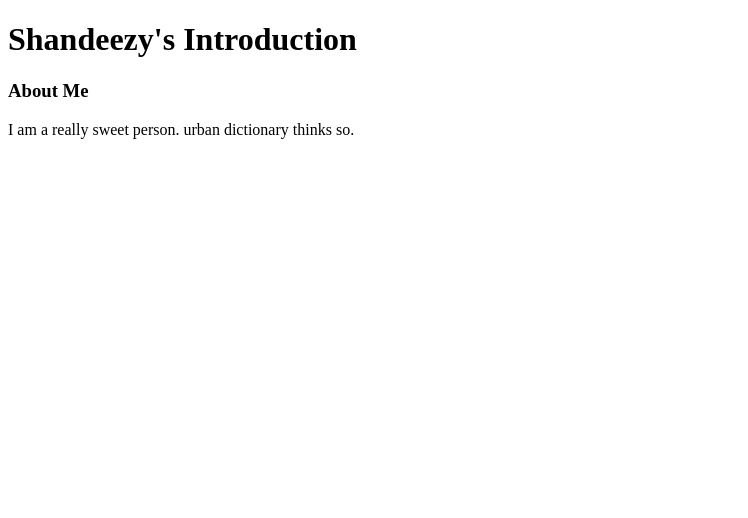
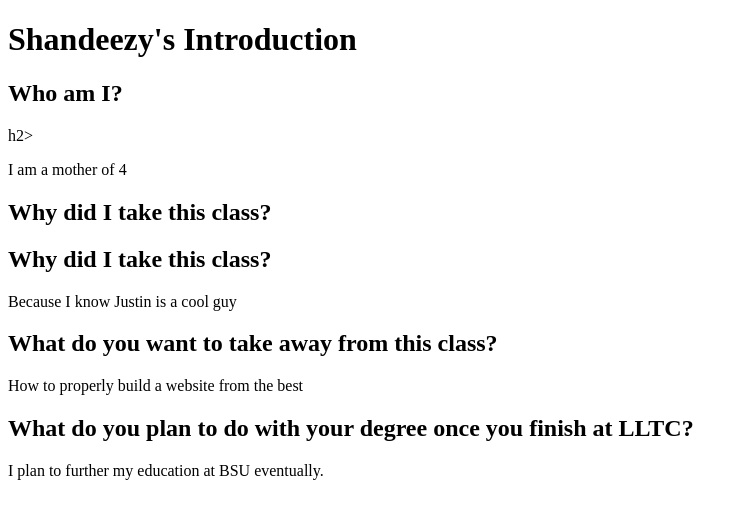
Before and after one commit to shandeezy/itech-270-introduction-, a plain HTML site: page index.html in a window 1280 px wide. Shown: the whole page, without its empty margins (0-748 px from the left). Drawn offline with Linux system fonts and the light colour scheme.

Commit message:
added section for who am I?

```diff
--- a/index.html
+++ b/index.html
@@ -10,11 +10,29 @@
         <h1>Shandeezy's Introduction</h1>
     </header>
     <section>
-        <article>
-            <h3>About Me</h3>
-            <p> I am a really sweet person. urban dictionary thinks so.</p>
+        <h2> Who am I?</section>h2>
+            <p> I am a mother of 4</p>
+        <h2> Why did I take this class?</h2>
+     <section>
+    </section>
+        <h2> Why did I take this class?</h2>
+        <p> Because I know Justin is a cool guy</p>
+    <section>
+     </section>
+        <h2>What do you want to take away from this class?</h2>
+        <p> How to properly build a website from the best</p>
+    <section>
+     </section>
+        <h2> What do you plan to do with your degree once you finish at LLTC?</h2>
+        <p> I plan to further my education at BSU eventually.</p>
+    <section>
+     </section>
+
+
+
         </article>
     </section>
-</body>
+    <body>
 
-</html>
+    </body>
+    </html>
```
